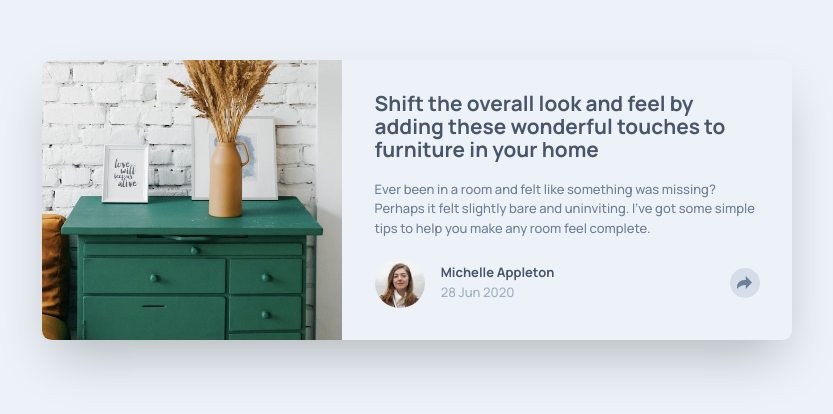
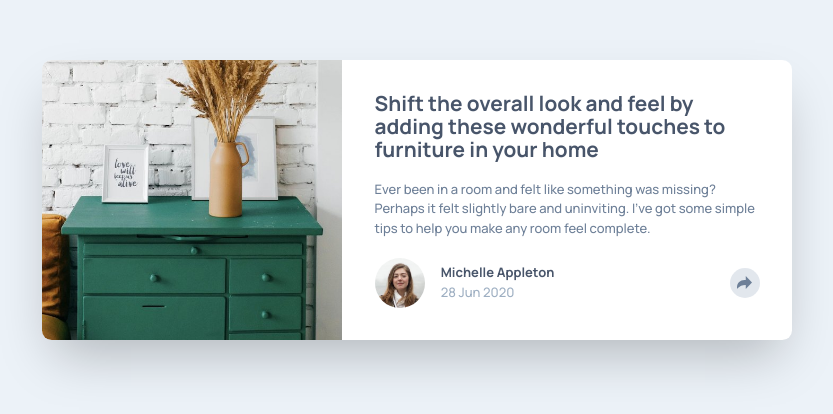
Before and after one commit to llKryptonixll/article-preview-component-master, a website: page public/index.html in a window 1280 px wide. Shown: the part 200-614 px from the top of the page, without its empty margins (223-1056 px from the left). Drawn offline with nearby package versions, Linux system fonts and the light colour scheme; files that its build step writes are made by us from their sources.

Commit message:
used right color for section

```diff
--- a/public/index.html
+++ b/public/index.html
@@ -16,7 +16,7 @@
 </head>
 <body class="font-manrope">
   <main class="bg-light_grayish_blue min-h-screen grid place-items-center pt-24 pb-24 pl-6 pr-6">
-    <section class="grid md:grid-cols-[40%,60%] md:grid-rows-none grid-rows-[43%,57%] relative md:max-w-[750px] max-w-[330px] md:min-h-[280px] max-h-[520px] bg-light_grayish_blue shadow-2xl rounded-xl">
+    <section class="grid md:grid-cols-[40%,60%] md:grid-rows-none grid-rows-[43%,57%] relative md:max-w-[750px] max-w-[330px] md:min-h-[280px] max-h-[520px] bg-white shadow-2xl rounded-xl">
       <div class="h-full w-full">
         <img class="h-full w-full rounded-tl-xl md:rounded-bl-xl md:rounded-tr-none rounded-tr-xl object-cover object-top" src="images/drawers.jpg" alt="drawers-image">
       </div>
```
